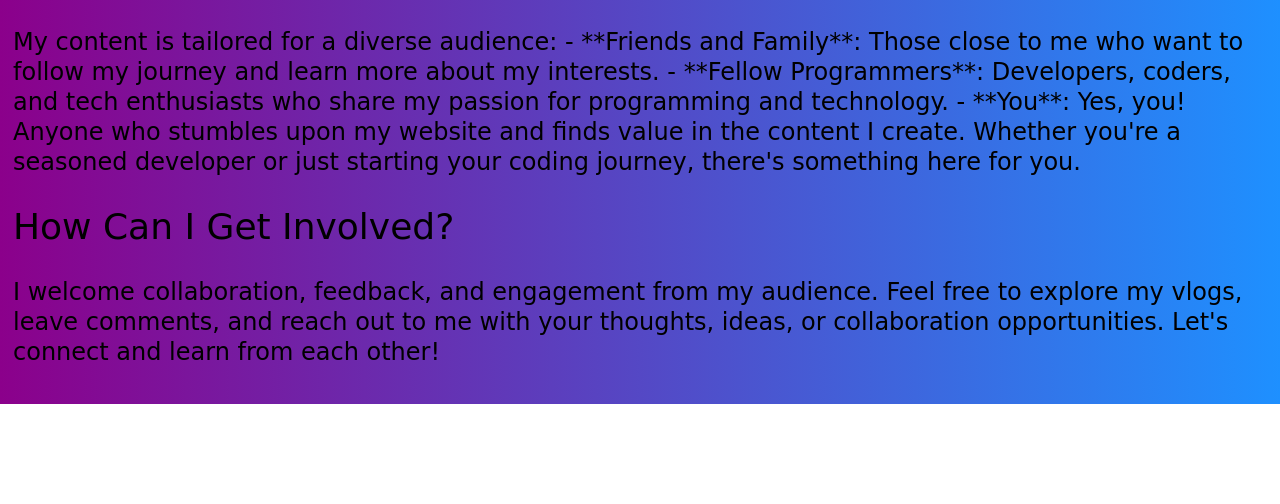
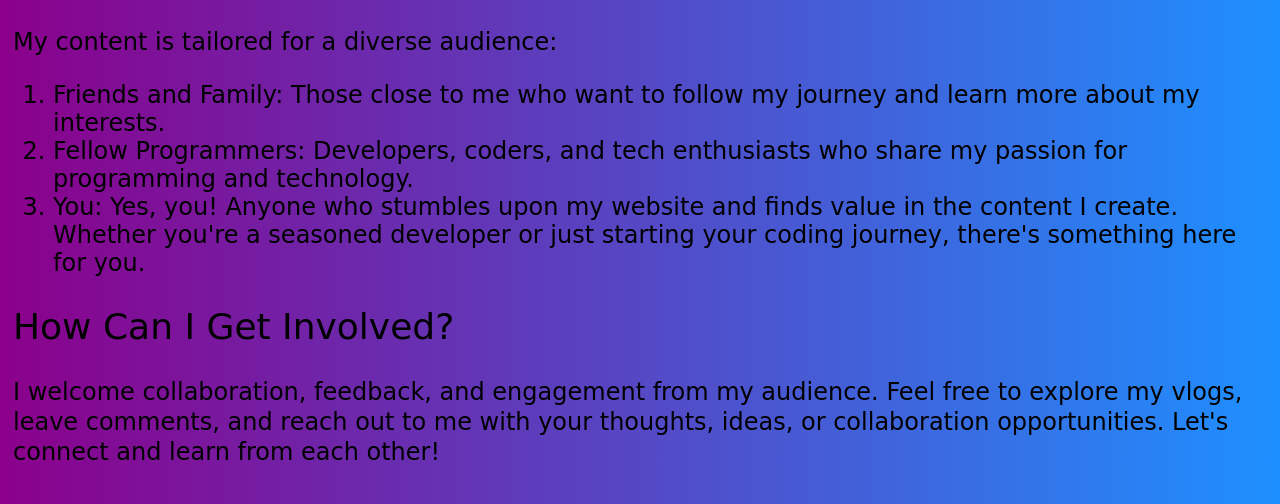
Before and after one commit to Jaim-animation/WhisperingCode, a plain HTML site: page FAC.html in a window 1280 px wide. Shown: the part 560-1064 px from the top of the page. Before the commit the page ends 964 px from the top, so only its background shows below. Drawn offline with Linux system fonts and the light colour scheme.

Commit message:
Update List

```diff
--- a/FAC.html
+++ b/FAC.html
@@ -16,11 +16,12 @@
 <p>WhisperingCode is my personal website, serving as both a vlogging platform and a portfolio. Here, you'll find a collection of vlogs primarily focused on programming, technology, and related topics. Each vlog is an opportunity for me to share insights, tutorials, and personal experiences in the world of code.</p>
 
 <h2>Who Are Your Target Audience?</h2>
-<p>My content is tailored for a diverse audience:
-- **Friends and Family**: Those close to me who want to follow my journey and learn more about my interests.
-- **Fellow Programmers**: Developers, coders, and tech enthusiasts who share my passion for programming and technology.
-- **You**: Yes, you! Anyone who stumbles upon my website and finds value in the content I create. Whether you're a seasoned developer or just starting your coding journey, there's something here for you.</p>
-
+<p>My content is tailored for a diverse audience:</p>
+    <ol>
+    <li>Friends and Family: Those close to me who want to follow my journey and learn more about my interests.</li>
+    <li>Fellow Programmers: Developers, coders, and tech enthusiasts who share my passion for programming and technology.</li>
+    <li>You: Yes, you! Anyone who stumbles upon my website and finds value in the content I create. Whether you're a seasoned developer or just starting your coding journey, there's something here for you.</li>
+    </ol>
 <h2>How Can I Get Involved?</h2>
 <p>I welcome collaboration, feedback, and engagement from my audience. Feel free to explore my vlogs, leave comments, and reach out to me with your thoughts, ideas, or collaboration opportunities. Let's connect and learn from each other!</p>
 </div>
```
